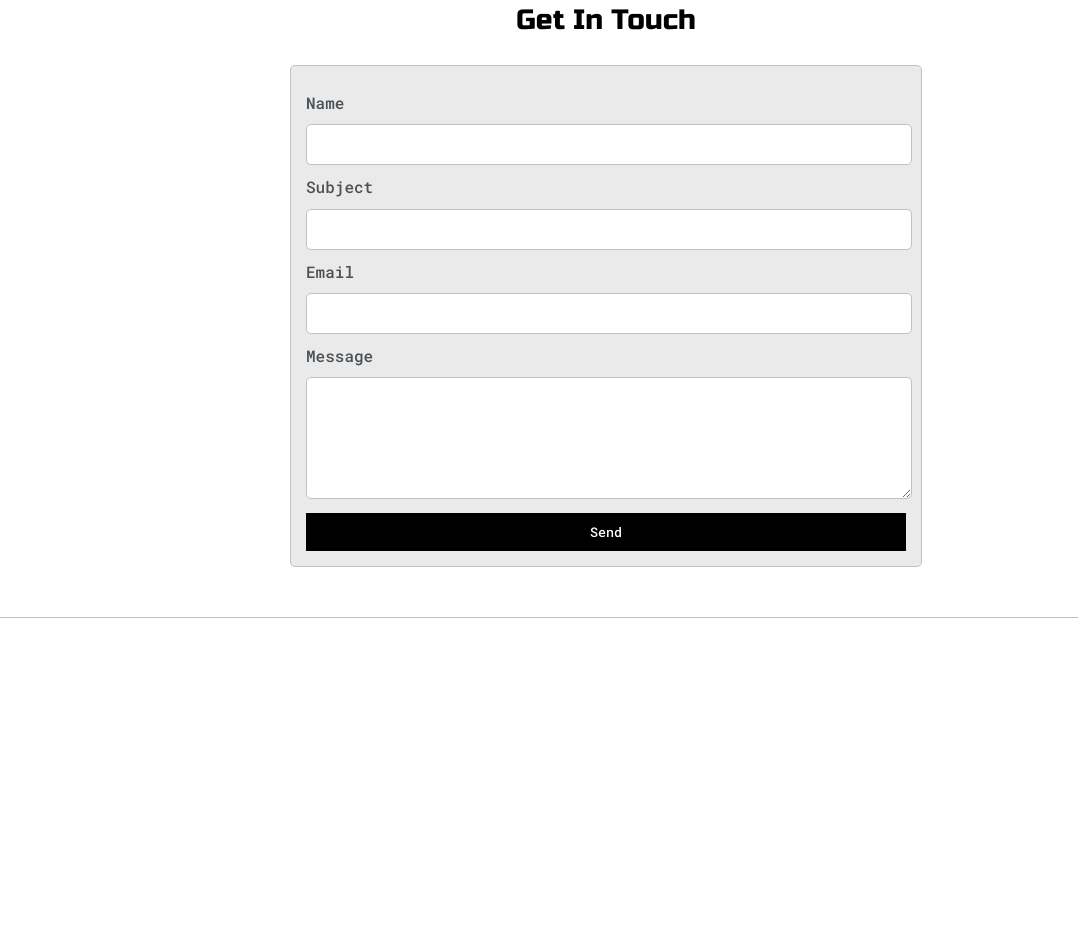
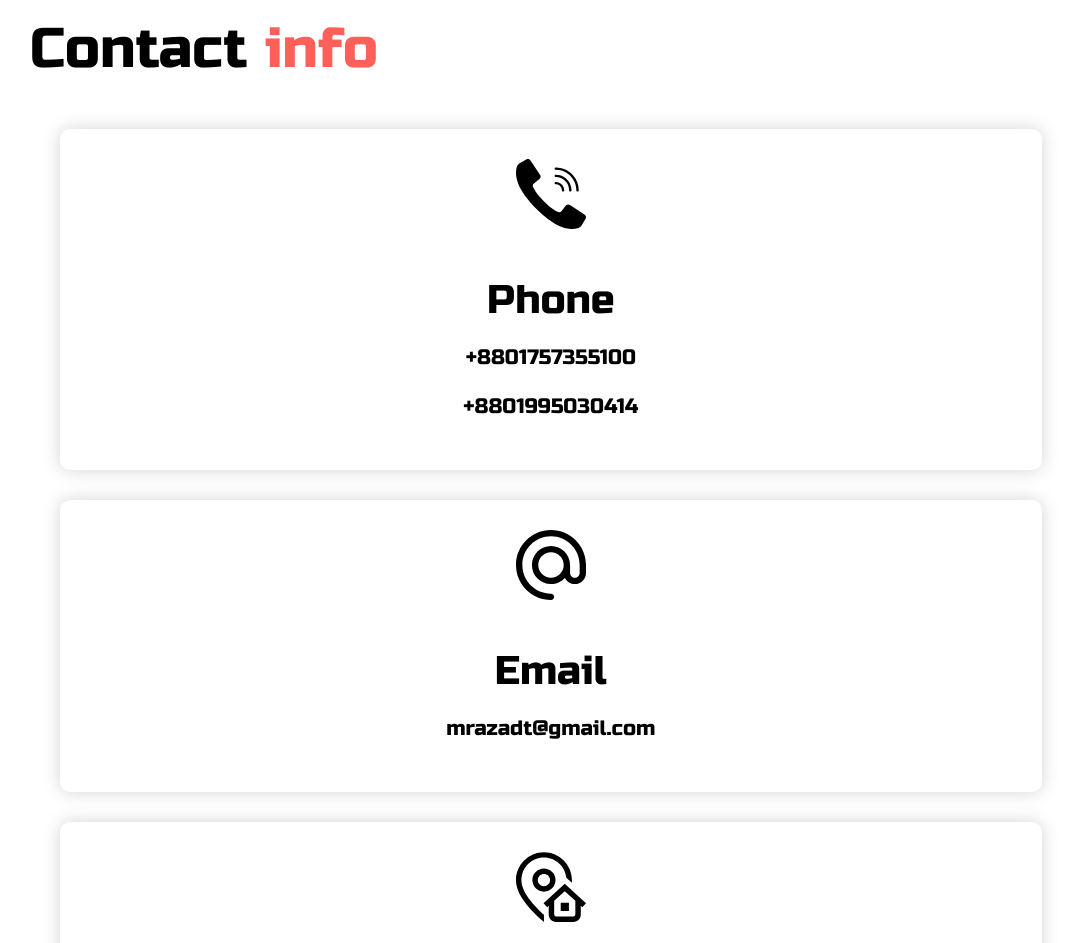
Before and after one commit to MrAzadT/MY-PORTFOLIO-2021, a plain HTML site: page index.html in a window 1280 px wide. Shown: the part 1857-2800 px from the top of the page, without its empty margins (34-1112 px from the left). Before the commit the page ends 2475 px from the top, so only its background shows below. Drawn offline with Linux system fonts and the light colour scheme.

Commit message:
add contact

```diff
--- a/default.css
+++ b/default.css
@@ -38,9 +38,13 @@ strong {
   font-weight: 500;
 }
 
+span {
+  font-size: 600;
+  color: #fc6058;
+}
+
 p,
 li,
-span,
 label,
 input,
 textarea {
@@ -180,7 +184,7 @@ h6 {
   display: block;
   margin: 0 auto;
   height: 250px;
-  width: 250px;
+  width: 25 0px;
   /* object-fit: cover; */
   /* background-size: 90%; */
   border: 2px solid var(--borderColor);
@@ -348,6 +352,56 @@ h6 {
   font-size: 14px;
 }
 
+/* contact */
+
+#contact .contact {
+  flex-direction: column;
+  max-width: 1200px;
+  margin: 0 auto;
+  width: 90%;
+}
+
+#contact .contact-items {
+  width: 100%;
+}
+#contact .contact-item {
+  width: 80%;
+  padding: 20px;
+  text-align: center;
+  border-radius: 10px;
+  padding: 30px;
+  margin: 30px;
+  display: flex;
+  justify-content: center;
+  align-items: center;
+  flex-direction: column;
+  box-shadow: 0px 0px 18px 0 #0000002c;
+  transition: 0.3s ease box-shadow;
+}
+#contact .contact-item:hover {
+  box-shadow: 0px 0px 5px 0 #0000002c;
+}
+#contact .icon {
+  width: 70px;
+  margin: 0 auto;
+  margin-bottom: 10px;
+}
+#contact .contact-info h1 {
+  font-size: 2.5rem;
+  font-weight: 500;
+  margin-bottom: 5px;
+}
+#contact .contact-info h2 {
+  font-size: 1.3rem;
+  line-height: 2rem;
+  font-weight: 500;
+}
+.icon img {
+  width: 100%;
+}
+
+/* contact */
+
 #contact-form {
   display: block;
   max-width: 600px;
--- a/index.html
+++ b/index.html
@@ -27,7 +27,7 @@
     <section class="s1">
       <div class="main-container">
         <div class="greeting-wrapper">
-          <h1>Hi, I'm <span>Azad</span> Tamal</h1>
+          <h1>Hi, I'm <span>Azad Tamal</span></h1>
         </div>
 
         <div class="intro-wrapper">
@@ -186,6 +186,47 @@
       </div>
     </section>
 
+    <!-- contact -->
+    <section id="contact">
+      <div class="contact container">
+        <div>
+          <h1 class="section-title">Contact <span>info</span></h1>
+        </div>
+        <div class="contact-items">
+          <div class="contact-item">
+            <div class="icon">
+              <img src="./SVG/call.svg" />
+            </div>
+            <div class="contact-info">
+              <h1>Phone</h1>
+              <h2>+8801757355100</h2>
+              <h2>+8801995030414</h2>
+            </div>
+          </div>
+          <div class="contact-item">
+            <div class="icon">
+              <img src="./SVG/arroba.svg" />
+            </div>
+            <div class="contact-info">
+              <h1>Email</h1>
+              <h2>mrazadt@gmail.com</h2>
+            </div>
+          </div>
+          <div class="contact-item">
+            <div class="icon">
+              <img src="./SVG/address.svg" />
+            </div>
+            <div class="contact-info">
+              <h1>Address</h1>
+              <h2>Dhaka, Bangladesh</h2>
+            </div>
+          </div>
+        </div>
+      </div>
+    </section>
+
+    <!-- contact -->
+
     <section class="s2">
       <div class="main-container">
         <a href=""></a>
```
Also changed, not shown: SVG/address.svg (added), SVG/arroba.svg (added), SVG/call.svg (added).
